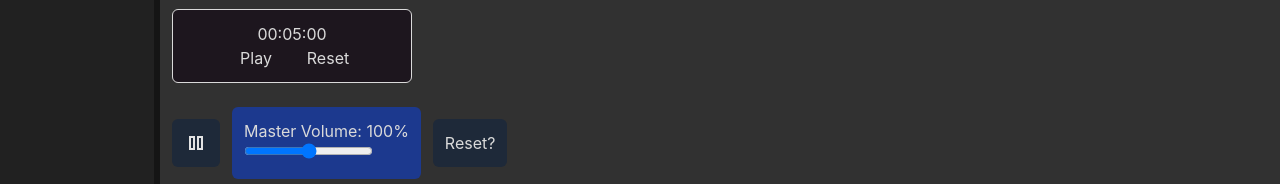
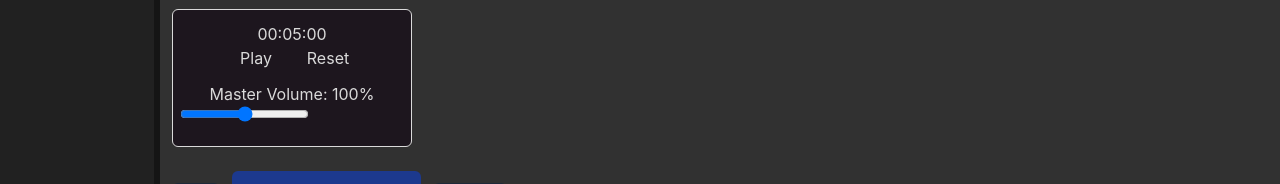
Before and after one commit to DoggCo/elev-dashboard, a React (Vite) app: page / in a window 1280 px wide. Shown: the part 575-759 px from the top of the page. Built offline with nearby package versions, Linux system fonts and the light colour scheme; no server answers.

Commit message:
added simple audio slider to timer

```diff
--- a/src/Components/Timer.jsx
+++ b/src/Components/Timer.jsx
@@ -14,6 +14,7 @@ export default function Timer() {
     const saved = localStorage.getItem("timeInput")
     return saved || "00:05:00"
   });
+  const [masterVol, setMasterVol] = useState(1)
 
   const audioRef = useRef(null);
 
@@ -44,9 +45,9 @@ export default function Timer() {
   useEffect(() => {
     if (!audioRef.current) {
       audioRef.current = new Audio(metalGear);
-      audioRef.current.volume = 0.2;
     }
-  }, [])
+    audioRef.current.volume = 0.2 * masterVol;
+  }, [masterVol])
   const playMetalGear = () => {
     audioRef.current.play();
   }
@@ -110,6 +111,18 @@ export default function Timer() {
           >Reset
           </button>
         </div>
+        <div className=" flex-col p-3 rounded-md">
+          <label>Master Volume: {Math.round(masterVol * 100)}%</label>
+          <input className="flex"
+            id="master-volume"
+            type="range"
+            min="0"
+            max="2"
+            step="0.01"
+            value={masterVol}
+            onChange={(e) => setMasterVol(parseFloat(e.target.value))}
+          ></input>
+        </div>
       </div>
     </div>
   )
```
